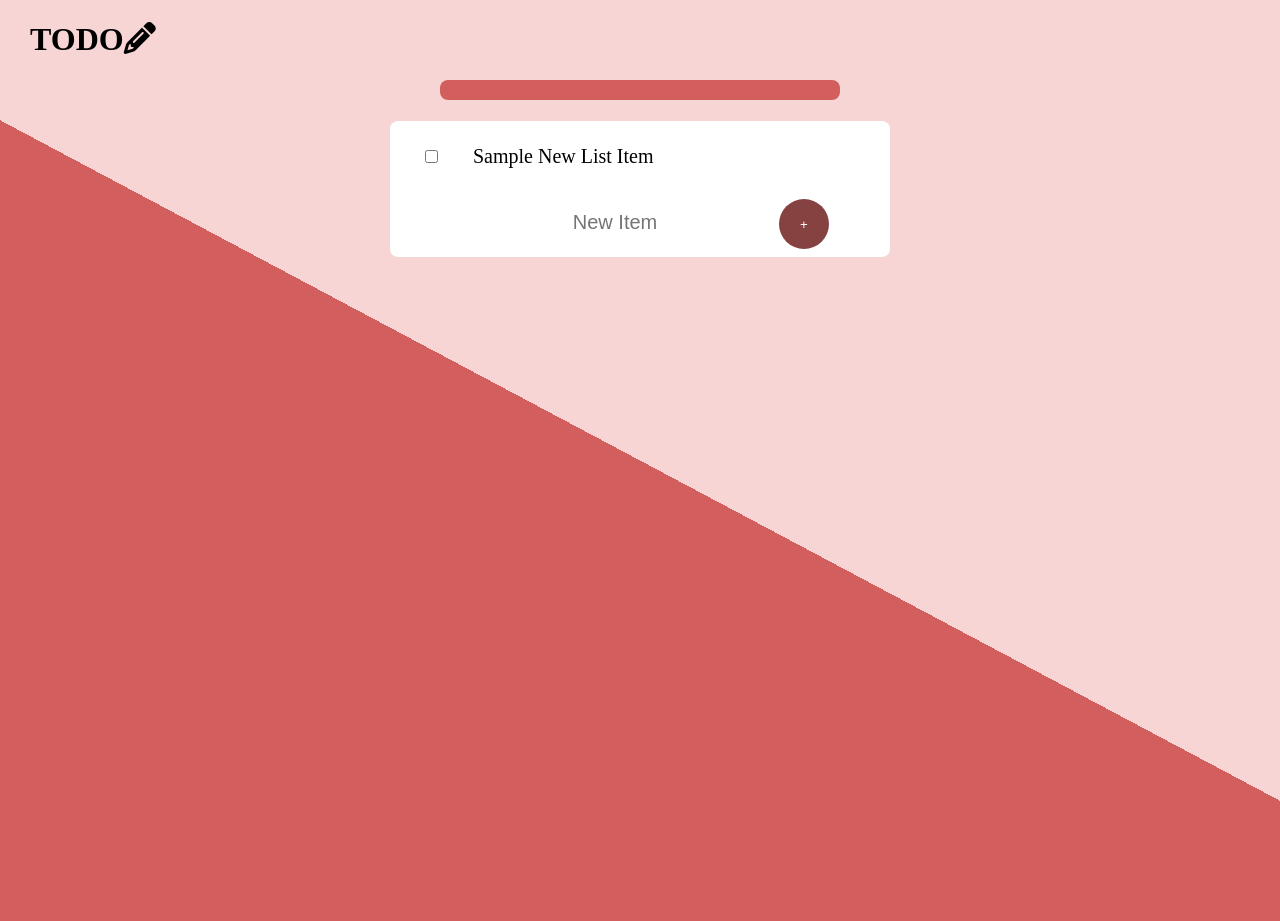
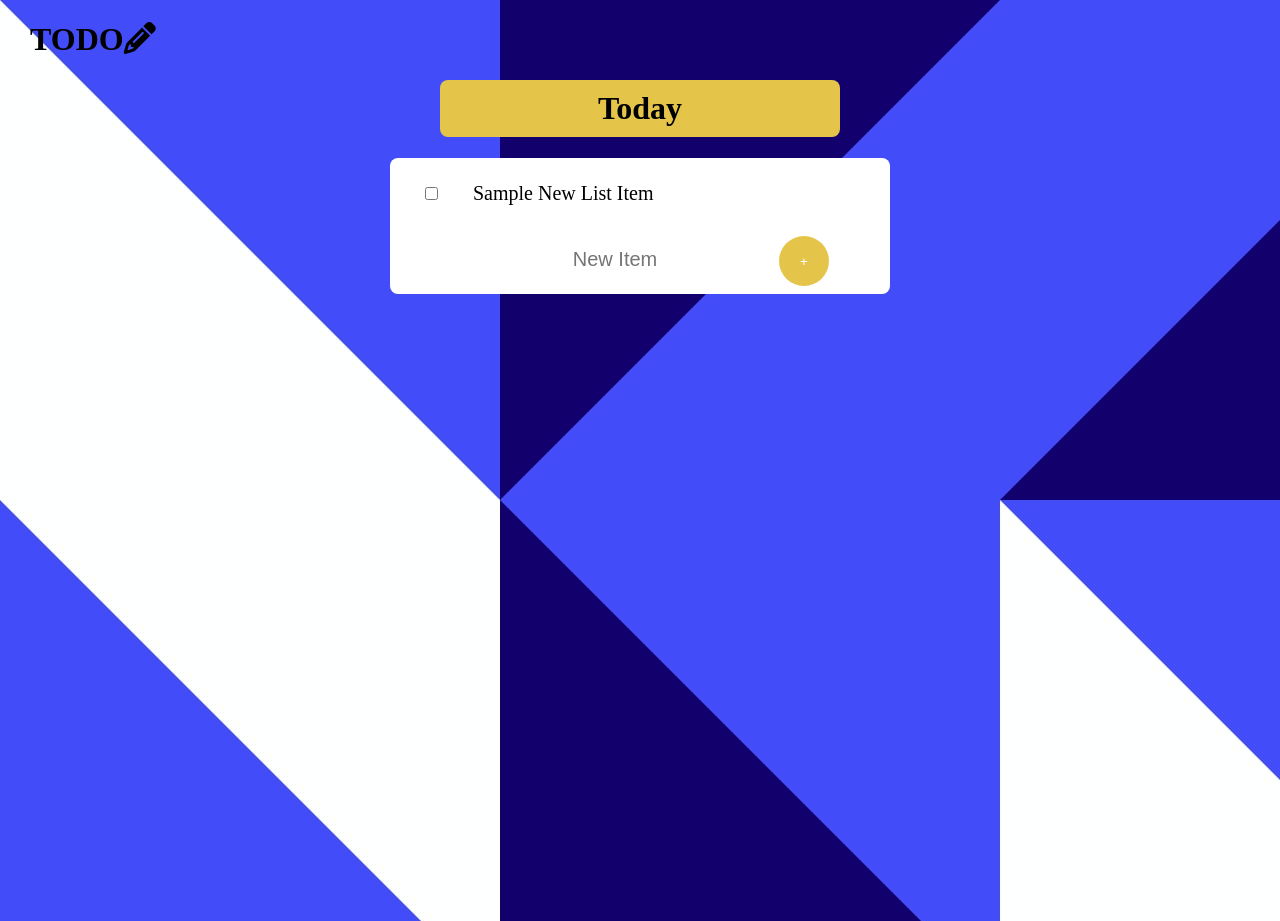
Before and after one commit to devangrathod90/ToDo-app, a Node server app: template views/list.ejs in a window 1280 px wide. Run offline with Node 20, Linux system fonts and the light colour scheme; the template is opened without the code that fills it: most values are stand-ins (such as "Sample title", 1, 10 or a date in 2020); some libraries are stand-ins or nearby versions.

Commit message:
updated colors

```diff
--- a/public/css/styles.css
+++ b/public/css/styles.css
@@ -1,7 +1,8 @@
 body{
     margin: 0;
     padding:0;
-    background: -webkit-linear-gradient(62deg, #d35e5e 50%, #f7d5d5 50%);
+    /* background: -webkit-linear-gradient(62deg, #458fff 50%, #64acff 50%); */
+    background-image: url(/img/bg.jpeg);
     min-height: 900px;
 }
 .logo{
@@ -12,10 +13,10 @@ body{
     text-align: center;
     max-width: 400px;
     margin: auto;
-    background-color:#d35e5e ;
+    background-color:#e5c549 ;
     border-radius: 8px;
 }
-.date-text{
+.main-heading{
     padding: 10px;
 }
 .box{
@@ -57,7 +58,7 @@ p{
 }
 input:checked+p {
     text-decoration: line-through;
-    text-decoration-color: #db75e5;
+    text-decoration-color: #000000;
 }
 button{
     height:50px;
@@ -66,7 +67,7 @@ button{
     border-color: transparent;
     color:#ffffff;
     margin:8px;
-    background-color: #864141;
+    background-color: #e5c549;
 }
 input[type='text']{
     width:300px;
@@ -77,7 +78,7 @@ input[type='text']{
 }
 input[type="text"]:focus {
     outline: none;
-    box-shadow: inset 0 -3px 0 0 #d65c5c;
+    box-shadow: inset 0 -3px 0 0 #1a99d8;
 }
 form {
     text-align: center;
--- a/views/list.ejs
+++ b/views/list.ejs
@@ -14,7 +14,7 @@
     <h1 class="logo">TODO<i class="fa-solid fa-pencil"></i></h1>
     <div class="date">
         <h1 class="date-text">
-            <% Today %>
+            <h1 class="main-heading">Today</h1>
         </h1>
     </div>
 
```
Also changed, not shown: public/img/bg.jpeg (added).
